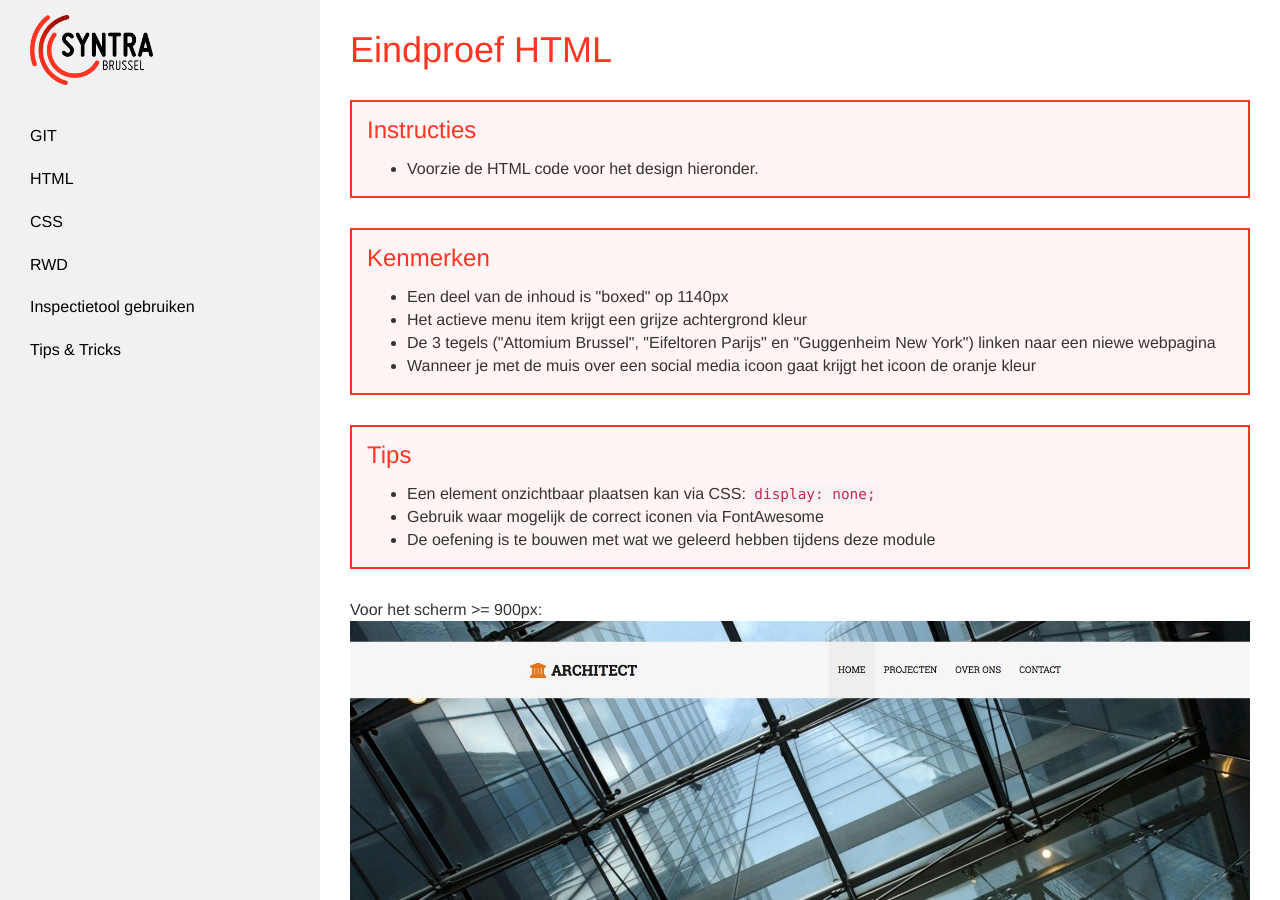
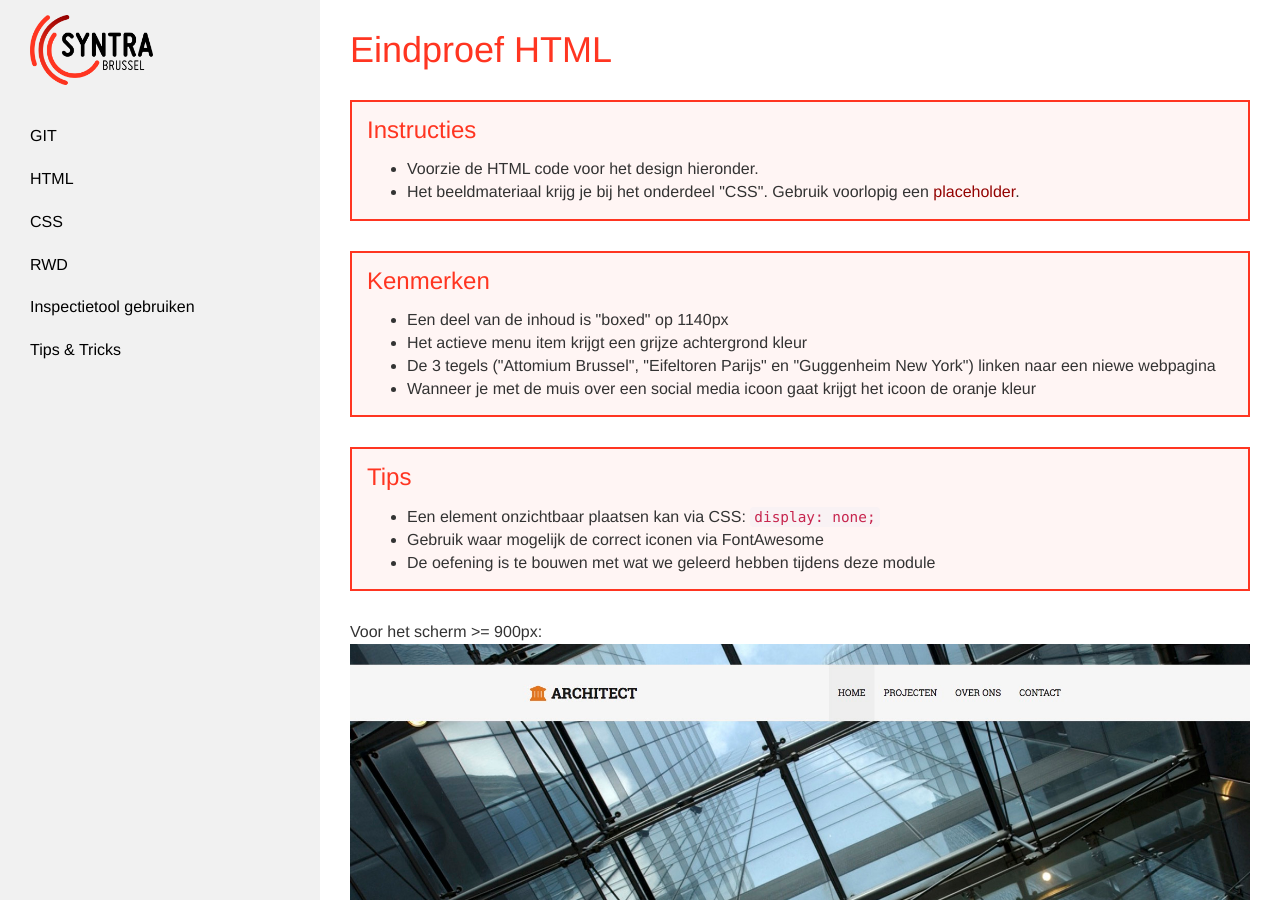
Before and after one commit to Syntra-Brussel/webdesign, a Jekyll site: the page built from eindproef-html.md, in a window 1280 px wide and 900 px high. Built offline with Jekyll 4.4.1, drawn with Linux system fonts in a browser that asks for light colours; nearby versions of some CDN libraries; a script that is not in the unit is left out.

Commit message:
Update eindproef-html.md

```diff
--- a/eindproef-html.md
+++ b/eindproef-html.md
@@ -7,6 +7,7 @@ url: /eindproef-html
     <h3>Instructies</h3>
     <ul>
         <li>Voorzie de HTML code voor het design hieronder.</li>
+        <li>Het beeldmateriaal krijg je bij het onderdeel "CSS". Gebruik voorlopig een <a href="/webdesign/tips-and-tricks/placeholder">placeholder</a>.</li>
     </ul>
 </div>
 
```
